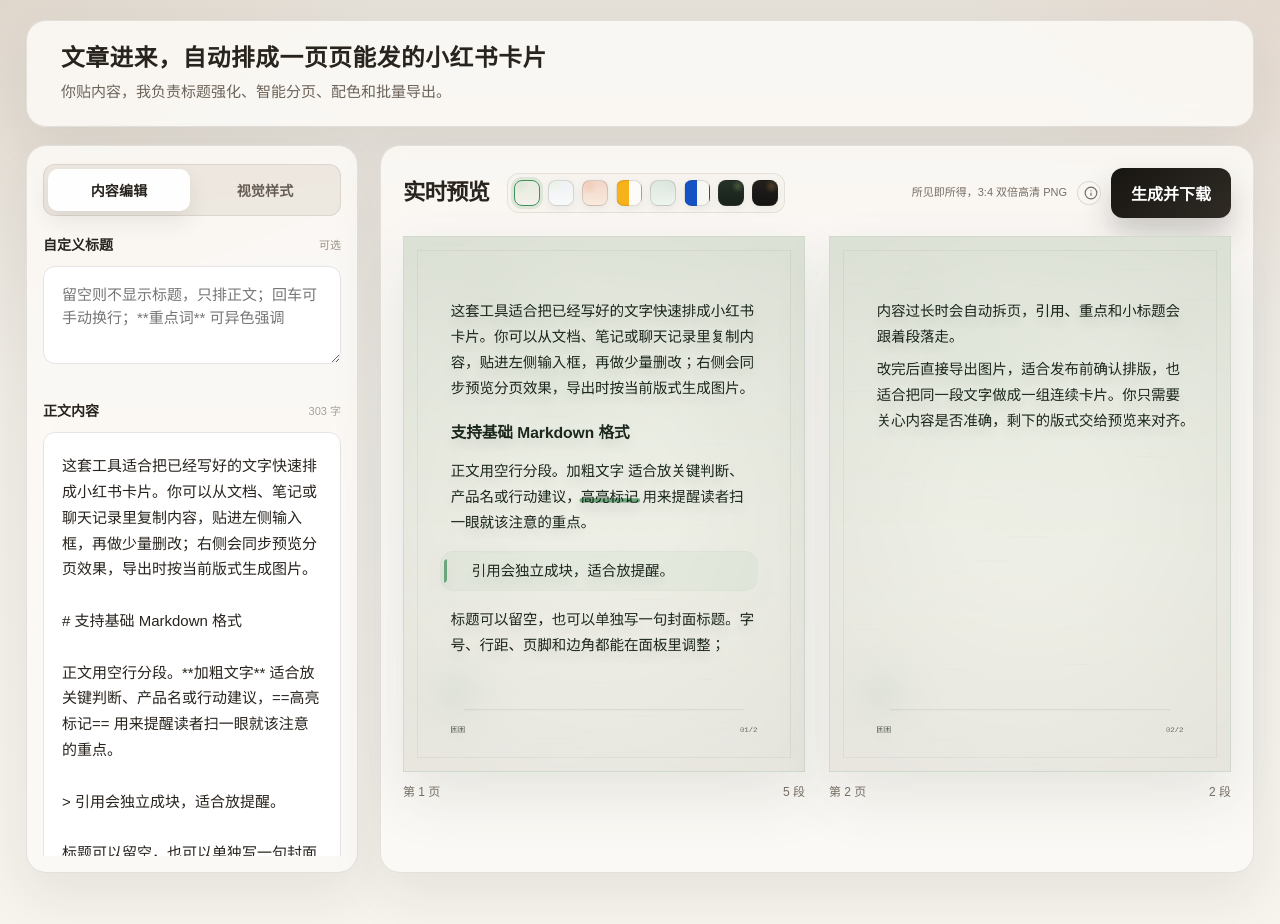
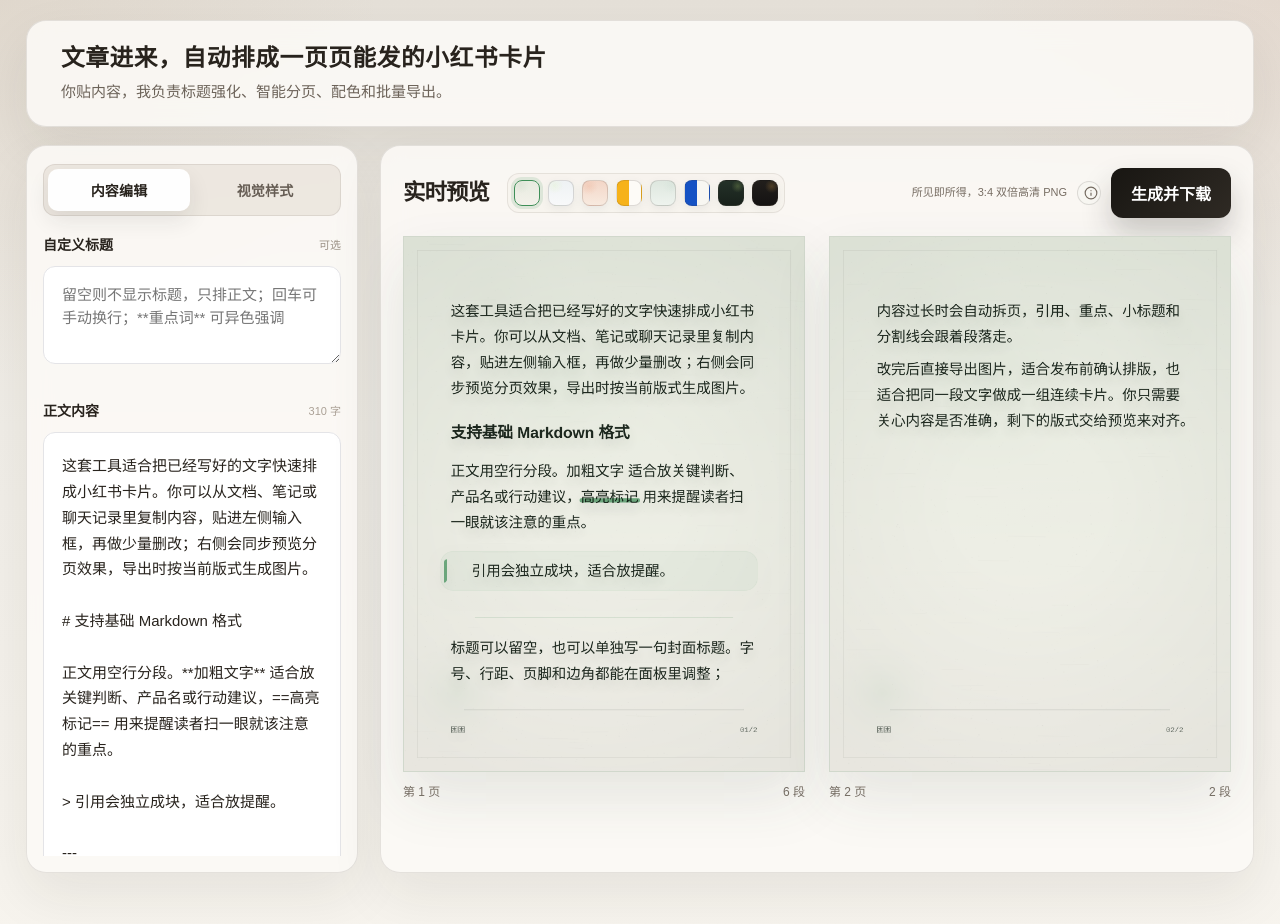
Before and after one commit to LuKK351/lukk-xhs-poster-studio, a Next.js app: page / in a window 1280 px wide. Shown: the top 924 px of the page. Built offline with nearby package versions, Linux system fonts and the light colour scheme.

Commit message:
Add markdown divider rendering

```diff
--- a/app/page.tsx
+++ b/app/page.tsx
@@ -103,7 +103,7 @@ type InlineLine = {
 };
 
 type ParagraphBlock = {
-  kind: "body" | "quote" | "subheading";
+  kind: "body" | "quote" | "subheading" | "divider";
   raw: string;
 };
 
@@ -524,7 +524,9 @@ const DEFAULT_CONTENT = `这套工具适合把已经写好的文字快速排成
 
 > 引用会独立成块，适合放提醒。
 
-标题可以留空，也可以单独写一句封面标题。字号、行距、页脚和边角都能在面板里调整；内容过长时会自动拆页，引用、重点和小标题会跟着段落走。
+---
+
+标题可以留空，也可以单独写一句封面标题。字号、行距、页脚和边角都能在面板里调整；内容过长时会自动拆页，引用、重点、小标题和分割线会跟着段落走。
 
 改完后直接导出图片，适合发布前确认排版，也适合把同一段文字做成一组连续卡片。你只需要关心内容是否准确，剩下的版式交给预览来对齐。`;
 
@@ -623,8 +625,12 @@ function getTitleLineHeightRatio(mode: TitleFontMode) {
   return mode === "serif" ? 1.08 : mode === "kai" ? 1.1 : 1.06;
 }
 
+function isMarkdownDividerLine(line: string) {
+  return line.trim() === "---";
+}
+
 function isStandaloneMarkdownBlockStart(line: string) {
-  return /^#{1,6}\s+/.test(line) || /^>\s?/.test(line);
+  return /^#{1,6}\s+/.test(line) || /^>\s?/.test(line) || isMarkdownDividerLine(line);
 }
 
 function parseInput(raw: string) {
@@ -867,6 +873,9 @@ function parseInlineMarkdown(text: string) {
 
 function getParagraphBlock(text: string): ParagraphBlock {
   const trimmed = text.trim();
+  if (isMarkdownDividerLine(trimmed)) {
+    return { kind: "divider", raw: "" };
+  }
   const markdownHeadingMatch = trimmed.match(/^#{1,6}\s+(.+)$/);
   if (markdownHeadingMatch) {
     return { kind: "subheading", raw: markdownHeadingMatch[1].trim() };
@@ -975,6 +984,7 @@ function wrapInlineTokensByWidth(tokens: InlineToken[], fontSize: number, maxWid
 
 function serializeParagraphBlock(raw: string, kind: ParagraphBlock["kind"]) {
   const trimmed = raw.trim();
+  if (kind === "divider") return "---";
   if (!trimmed) return "";
   if (kind === "quote") return `> ${trimmed}`;
   if (kind === "subheading") return `# ${trimmed}`;
@@ -1230,6 +1240,10 @@ function getSubheadingLineHeight(lineHeight: number, subheadingStyle: Subheading
   return subheadingStyle === "large" ? lineHeight * 1.02 : lineHeight;
 }
 
+function getDividerBlockHeight(fontSize: number) {
+  return Math.max(18, fontSize * 0.72);
+}
+
 function getParagraphMaxLines(
   block: ParagraphBlock,
   availableHeight: number,
@@ -1238,6 +1252,9 @@ function getParagraphMaxLines(
   theme: ThemeDefinition,
   subheadingStyle: SubheadingStyle
 ) {
+  if (block.kind === "divider") {
+    return availableHeight >= getDividerBlockHeight(fontSize) ? 1 : 0;
+  }
   const activeFontSize = block.kind === "subheading" ? getSubheadingFontSize(fontSize, subheadingStyle) : fontSize;
   const activeLineHeight = block.kind === "subheading" ? getSubheadingLineHeight(lineHeight, subheadingStyle) : lineHeight;
   const quoteMetrics = block.kind === "quote" ? getQuoteBoxMetrics(theme, activeFontSize, CONTENT_WIDTH) : null;
@@ -1440,6 +1457,19 @@ function drawHighlightMark(
   context.restore();
 }
 
+function drawDividerBlock(context: CanvasRenderingContext2D, theme: ThemeDefinition, x: number, y: number, maxWidth: number, height: number) {
+  context.save();
+  context.globalCompositeOperation = isDarkPosterTheme(theme) ? "screen" : "multiply";
+  context.strokeStyle = hexToRgba(theme.palette.accent, isDarkPosterTheme(theme) ? 0.34 : 0.26);
+  context.lineWidth = 1;
+  context.lineCap = "round";
+  context.beginPath();
+  context.moveTo(x + maxWidth * 0.08, y + height * 0.5);
+  context.lineTo(x + maxWidth * 0.92, y + height * 0.5);
+  context.stroke();
+  context.restore();
+}
+
 function measureParagraphBlock(
   block: ParagraphBlock,
   fontSize: number,
@@ -1448,6 +1478,12 @@ function measureParagraphBlock(
   theme: ThemeDefinition,
   subheadingStyle: SubheadingStyle
 ) {
+  if (block.kind === "divider") {
+    return {
+      lines: [] as InlineLine[],
+      height: getDividerBlockHeight(fontSize)
+    };
+  }
   const activeFontSize = block.kind === "subheading" ? getSubheadingFontSize(fontSize, subheadingStyle) : fontSize;
   const activeLineHeight = block.kind === "subheading" ? getSubheadingLineHeight(lineHeight, subheadingStyle) : lineHeight;
   const quoteMetrics = block.kind === "quote" ? getQuoteBoxMetrics(theme, activeFontSize, maxWidth) : null;
@@ -1476,6 +1512,12 @@ function drawInlineParagraph(
   highlightStyle: HighlightStyle,
   subheadingStyle: SubheadingStyle
 ) {
+  if (block.kind === "divider") {
+    const height = getDividerBlockHeight(fontSize);
+    drawDividerBlock(context, theme, x, y, maxWidth, height);
+    return 0;
+  }
+
   const isQuote = block.kind === "quote";
   const isSubheading = block.kind === "subheading";
   const activeFontSize = isSubheading ? getSubheadingFontSize(fontSize, subheadingStyle) : fontSize;
```
Also changed, not shown: scripts/check-default-content.mjs (+7 -1 lines), 1 other file (tests, documents, lock files or other folders).
